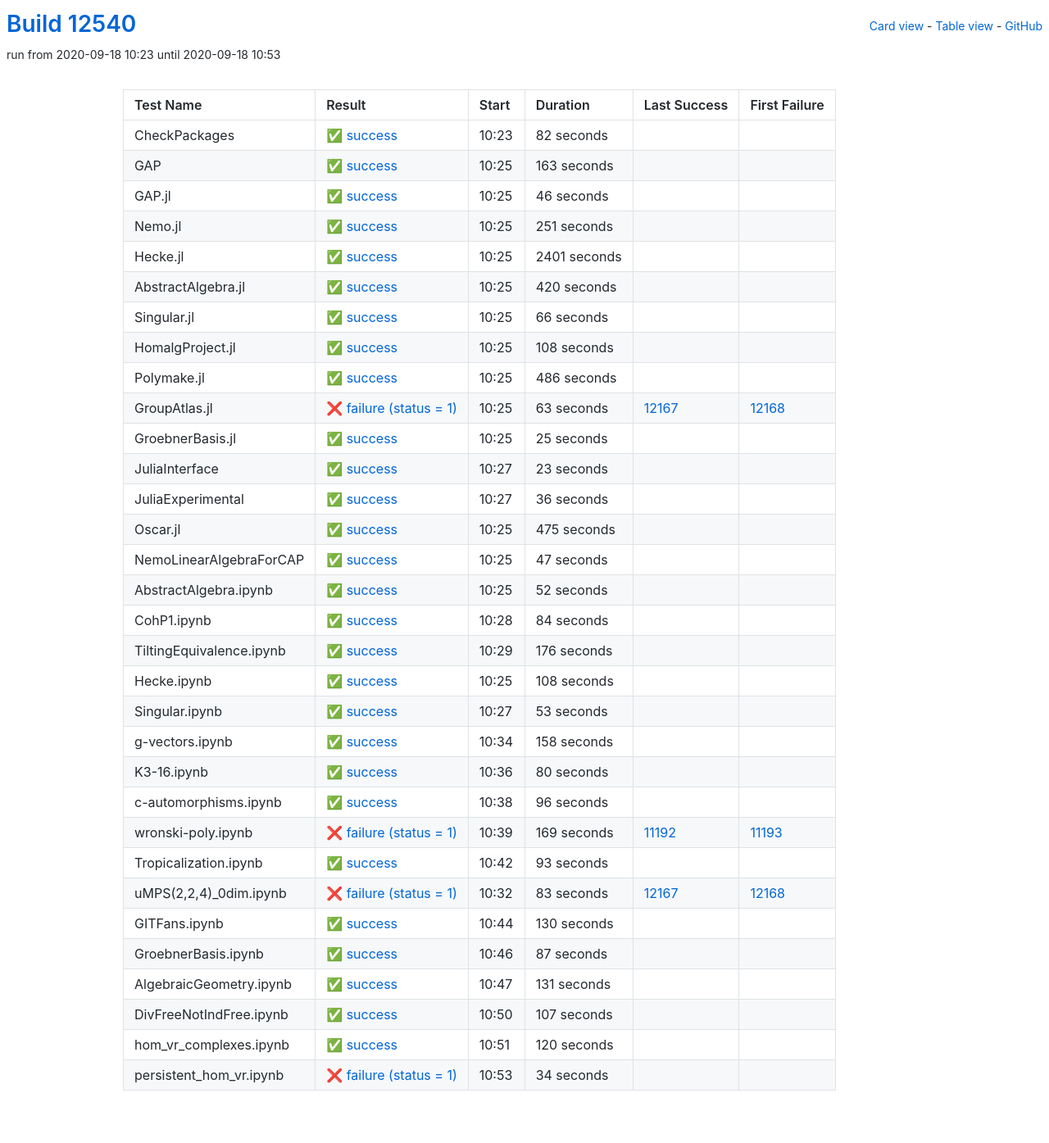
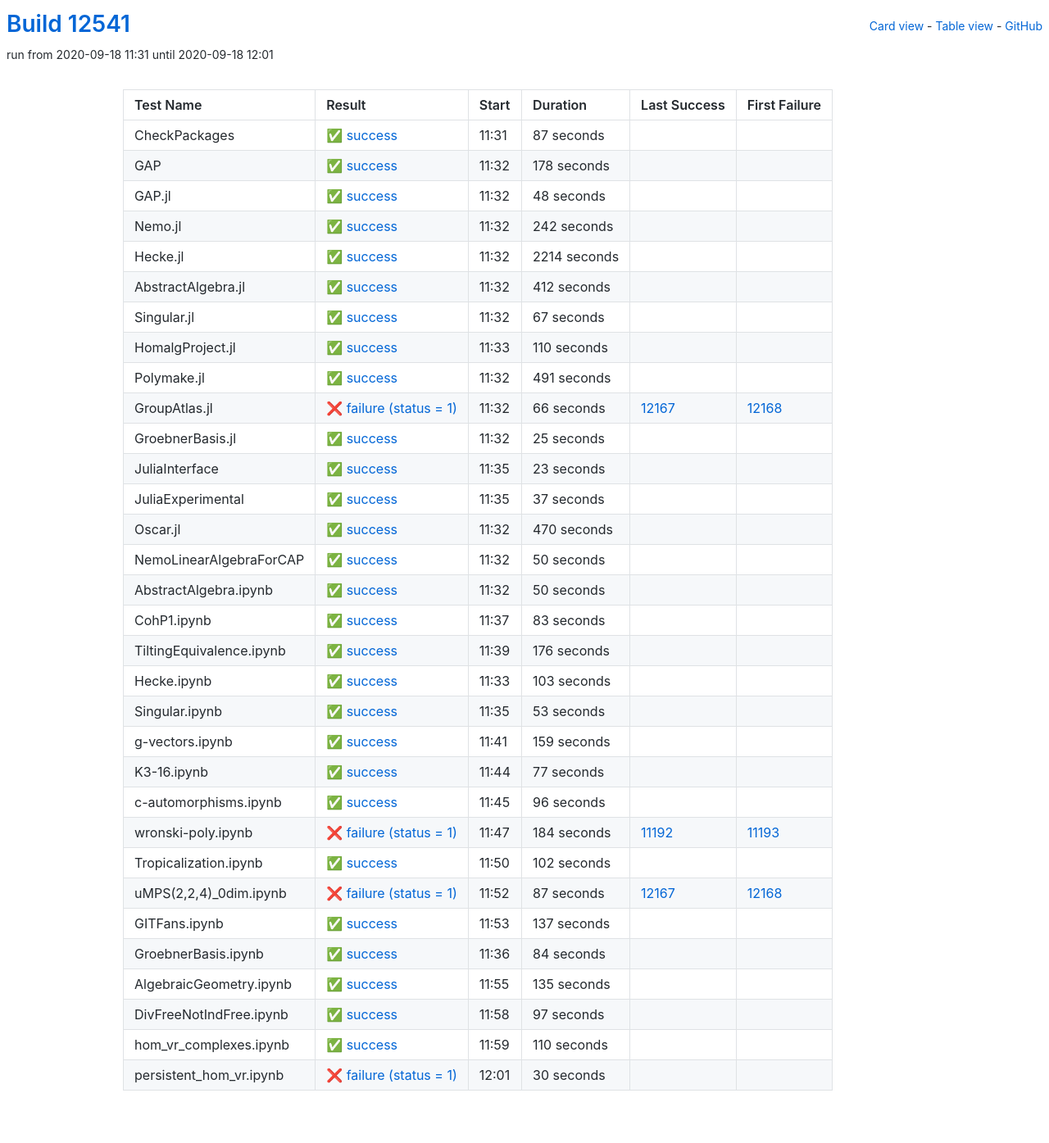
Before and after one commit to oscar-system/oscar-ci-status, a Jekyll site: the page built from table.html, in a window 1280 px wide. Shown: the whole page at 82% size. Built offline with Jekyll 4.4.1, drawn with Linux system fonts in a browser that asks for light colours.

Commit message:
Build #12541

```diff
--- a/_data/ci.yml
+++ b/_data/ci.yml
@@ -1,6 +1,6 @@
 ---
-build: 12540
-build_url: https://oscarci.mathematik.uni-kl.de/job/oscar/12540/
+build: 12541
+build_url: https://oscarci.mathematik.uni-kl.de/job/oscar/12541/
 job: oscar
 organization: oscar-system
 repo: oscar-ci-status
@@ -8,128 +8,128 @@
 tests:
 - name: CheckPackages
   id: checkpackages
-  log: https://oscarci.mathematik.uni-kl.de/job/oscar/12540/artifact/logs/build-12540/CheckPackages.log
-  start: 2020-09-18 10:23
+  log: https://oscarci.mathematik.uni-kl.de/job/oscar/12541/artifact/logs/build-12541/CheckPackages.log
+  start: 2020-09-18 11:31
   success: true
   exitcode: 0
   status: success
-  duration: 82
+  duration: 87
   last_success: false
   last_success_url:
   first_failure: false
   first_failure_url:
 - name: GAP
   id: gap
-  log: https://oscarci.mathematik.uni-kl.de/job/oscar/12540/artifact/logs/build-12540/GAP.log
-  start: 2020-09-18 10:25
+  log: https://oscarci.mathematik.uni-kl.de/job/oscar/12541/artifact/logs/build-12541/GAP.log
+  start: 2020-09-18 11:32
   success: true
   exitcode: 0
   status: success
-  duration: 163
+  duration: 178
   last_success: false
   last_success_url:
   first_failure: false
   first_failure_url:
 - name: GAP.jl
   id: gap-jl
-  log: https://oscarci.mathematik.uni-kl.de/job/oscar/12540/artifact/logs/build-12540/GAP.jl.log
-  start: 2020-09-18 10:25
+  log: https://oscarci.mathematik.uni-kl.de/job/oscar/12541/artifact/logs/build-12541/GAP.jl.log
+  start: 2020-09-18 11:32
   success: true
   exitcode: 0
   status: success
-  duration: 46
+  duration: 48
   last_success: false
   last_success_url:
   first_failure: false
   first_failure_url:
 - name: Nemo.jl
   id: nemo-jl
-  log: https://oscarci.mathematik.uni-kl.de/job/oscar/12540/artifact/logs/build-12540/Nemo.jl.log
-  start: 2020-09-18 10:25
+  log: https://oscarci.mathematik.uni-kl.de/job/oscar/12541/artifact/logs/build-12541/Nemo.jl.log
+  start: 2020-09-18 11:32
   success: true
   exitcode: 0
   status: success
-  duration: 251
+  duration: 242
   last_success: false
   last_success_url:
   first_failure: false
   first_failure_url:
 - name: Hecke.jl
   id: hecke-jl
-  log: https://oscarci.mathematik.uni-kl.de/job/oscar/12540/artifact/logs/build-12540/Hecke.jl.log
-  start: 2020-09-18 10:25
+  log: https://oscarci.mathematik.uni-kl.de/job/oscar/12541/artifact/logs/build-12541/Hecke.jl.log
+  start: 2020-09-18 11:32
   success: true
   exitcode: 0
   status: success
-  duration: 2401
+  duration: 2214
   last_success: false
   last_success_url:
   first_failure: false
   first_failure_url:
 - name: AbstractAlgebra.jl
   id: abstractalgebra-jl
-  log: https://oscarci.mathematik.uni-kl.de/job/oscar/12540/artifact/logs/build-12540/AbstractAlgebra.jl.log
-  start: 2020-09-18 10:25
+  log: https://oscarci.mathematik.uni-kl.de/job/oscar/12541/artifact/logs/build-12541/AbstractAlgebra.jl.log
+  start: 2020-09-18 11:32
   success: true
   exitcode: 0
   status: success
-  duration: 420
+  duration: 412
   last_success: false
   last_success_url:
   first_failure: false
   first_failure_url:
 - name: Singular.jl
   id: singular-jl
-  log: https://oscarci.mathematik.uni-kl.de/job/oscar/12540/artifact/logs/build-12540/Singular.jl.log
-  start: 2020-09-18 10:25
+  log: https://oscarci.mathematik.uni-kl.de/job/oscar/12541/artifact/logs/build-12541/Singular.jl.log
+  start: 2020-09-18 11:32
   success: true
   exitcode: 0
   status: success
-  duration: 66
+  duration: 67
   last_success: false
   last_success_url:
   first_failure: false
   first_failure_url:
 - name: HomalgProject.jl
   id: homalgproject-jl
-  log: https://oscarci.mathematik.uni-kl.de/job/oscar/12540/artifact/logs/build-12540/HomalgProject.jl.log
-  start: 2020-09-18 10:25
+  log: https://oscarci.mathematik.uni-kl.de/job/oscar/12541/artifact/logs/build-12541/HomalgProject.jl.log
+  start: 2020-09-18 11:33
   success: true
   exitcode: 0
   status: success
-  duration: 108
+  duration: 110
   last_success: false
   last_success_url:
   first_failure: false
   first_failure_url:
 - name: Polymake.jl
   id: polymake-jl
-  log: https://oscarci.mathematik.uni-kl.de/job/oscar/12540/artifact/logs/build-12540/Polymake.jl.log
-  start: 2020-09-18 10:25
+  log: https://oscarci.mathematik.uni-kl.de/job/oscar/12541/artifact/logs/build-12541/Polymake.jl.log
+  start: 2020-09-18 11:32
   success: true
   exitcode: 0
   status: success
-  duration: 486
+  duration: 491
   last_success: false
   last_success_url:
   first_failure: false
   first_failure_url:
 - name: GroupAtlas.jl
   id: groupatlas-jl
-  log: https://oscarci.mathematik.uni-kl.de/job/oscar/12540/artifact/logs/build-12540/GroupAtlas.jl.log
-  start: 2020-09-18 10:25
+  log: https://oscarci.mathematik.uni-kl.de/job/oscar/12541/artifact/logs/build-12541/GroupAtlas.jl.log
+  start: 2020-09-18 11:32
   success: false
   exitcode: 1
   status: failure
-  duration: 63
+  duration: 66
   last_success: 12167
   last_success_url: https://oscarci.mathematik.uni-kl.de/job/oscar/12167/
   first_failure: 12168
   first_failure_url: https://oscarci.mathematik.uni-kl.de/job/oscar/12168/
 - name: GroebnerBasis.jl
   id: groebnerbasis-jl
-  log: https://oscarci.mathematik.uni-kl.de/job/oscar/12540/artifact/logs/build-12540/GroebnerBasis.jl.log
-  start: 2020-09-18 10:25
+  log: https://oscarci.mathematik.uni-kl.de/job/oscar/12541/artifact/logs/build-12541/GroebnerBasis.jl.log
+  start: 2020-09-18 11:32
   success: true
   exitcode: 0
   status: success
@@ -140,8 +140,8 @@
   first_failure_url:
 - name: JuliaInterface
   id: juliainterface
-  log: https://oscarci.mathematik.uni-kl.de/job/oscar/12540/artifact/logs/build-12540/JuliaInterface.log
-  start: 2020-09-18 10:27
+  log: https://oscarci.mathematik.uni-kl.de/job/oscar/12541/artifact/logs/build-12541/JuliaInterface.log
+  start: 2020-09-18 11:35
   success: true
   exitcode: 0
   status: success
@@ -152,68 +152,68 @@
   first_failure_url:
 - name: JuliaExperimental
   id: juliaexperimental
-  log: https://oscarci.mathematik.uni-kl.de/job/oscar/12540/artifact/logs/build-12540/JuliaExperimental.log
-  start: 2020-09-18 10:27
+  log: https://oscarci.mathematik.uni-kl.de/job/oscar/12541/artifact/logs/build-12541/JuliaExperimental.log
+  start: 2020-09-18 11:35
   success: true
   exitcode: 0
   status: success
-  duration: 36
+  duration: 37
   last_success: false
   last_success_url:
   first_failure: false
   first_failure_url:
 - name: Oscar.jl
   id: oscar-jl
-  log: https://oscarci.mathematik.uni-kl.de/job/oscar/12540/artifact/logs/build-12540/Oscar.jl.log
-  start: 2020-09-18 10:25
+  log: https://oscarci.mathematik.uni-kl.de/job/oscar/12541/artifact/logs/build-12541/Oscar.jl.log
+  start: 2020-09-18 11:32
   success: true
   exitcode: 0
   status: success
-  duration: 475
+  duration: 470
   last_success: false
   last_success_url:
   first_failure: false
   first_failure_url:
 - name: NemoLinearAlgebraForCAP
   id: nemolinearalgebraforcap
-  log: https://oscarci.mathematik.uni-kl.de/job/oscar/12540/artifact/logs/build-12540/NemoLinearAlgebraForCAP.log
-  start: 2020-09-18 10:25
+  log: https://oscarci.mathematik.uni-kl.de/job/oscar/12541/artifact/logs/build-12541/NemoLinearAlgebraForCAP.log
+  start: 2020-09-18 11:32
   success: true
   exitcode: 0
   status: success
-  duration: 47
+  duration: 50
   last_success: false
   last_success_url:
   first_failure: false
   first_failure_url:
 - name: AbstractAlgebra.ipynb
   id: abstractalgebra-ipynb
-  log: https://oscarci.mathematik.uni-kl.de/job/oscar/12540/artifact/logs/build-12540/AbstractAlgebra.ipynb.log
-  start: 2020-09-18 10:25
+  log: https://oscarci.mathematik.uni-kl.de/job/oscar/12541/artifact/logs/build-12541/AbstractAlgebra.ipynb.log
+  start: 2020-09-18 11:32
   success: true
   exitcode: 0
   status: success
-  duration: 52
+  duration: 50
   last_success: false
   last_success_url:
   first_failure: false
   first_failure_url:
 - name: CohP1.ipynb
   id: cohp1-ipynb
-  log: https://oscarci.mathematik.uni-kl.de/job/oscar/12540/artifact/logs/build-12540/CohP1.ipynb.log
-  start: 2020-09-18 10:28
+  log: https://oscarci.mathematik.uni-kl.de/job/oscar/12541/artifact/logs/build-12541/CohP1.ipynb.log
+  start: 2020-09-18 11:37
   success: true
   exitcode: 0
   status: success
-  duration: 84
+  duration: 83
   last_success: false
   last_success_url:
   first_failure: false
   first_failure_url:
 - name: TiltingEquivalence.ipynb
   id: tiltingequivalence-ipynb
-  log: https://oscarci.mathematik.uni-kl.de/job/oscar/12540/artifact/logs/build-12540/TiltingEquivalence.ipynb.log
-  start: 2020-09-18 10:29
+  log: https://oscarci.mathematik.uni-kl.de/job/oscar/12541/artifact/logs/build-12541/TiltingEquivalence.ipynb.log
+  start: 2020-09-18 11:39
   success: true
   exitcode: 0
   status: success
@@ -224,20 +224,20 @@
   first_failure_url:
 - name: Hecke.ipynb
   id: hecke-ipynb
-  log: https://oscarci.mathematik.uni-kl.de/job/oscar/12540/artifact/logs/build-12540/Hecke.ipynb.log
-  start: 2020-09-18 10:25
+  log: https://oscarci.mathematik.uni-kl.de/job/oscar/12541/artifact/logs/build-12541/Hecke.ipynb.log
+  start: 2020-09-18 11:33
   success: true
   exitcode: 0
   status: success
-  duration: 108
+  duration: 103
   last_success: false
   last_success_url:
   first_failure: false
   first_failure_url:
 - name: Singular.ipynb
   id: singular-ipynb
-  log: https://oscarci.mathematik.uni-kl.de/job/oscar/12540/artifact/logs/build-12540/Singular.ipynb.log
-  start: 2020-09-18 10:27
+  log: https://oscarci.mathematik.uni-kl.de/job/oscar/12541/artifact/logs/build-12541/Singular.ipynb.log
+  start: 2020-09-18 11:35
   success: true
   exitcode: 0
   status: success
@@ -248,32 +248,32 @@
   first_failure_url:
 - name: g-vectors.ipynb
   id: g-vectors-ipynb
-  log: https://oscarci.mathematik.uni-kl.de/job/oscar/12540/artifact/logs/build-12540/g-vectors.ipynb.log
-  start: 2020-09-18 10:34
+  log: https://oscarci.mathematik.uni-kl.de/job/oscar/12541/artifact/logs/build-12541/g-vectors.ipynb.log
+  start: 2020-09-18 11:41
   success: true
   exitcode: 0
   status: success
-  duration: 158
+  duration: 159
   last_success: false
   last_success_url:
   first_failure: false
   first_failure_url:
 - name: K3-16.ipynb
   id: k3-16-ipynb
-  log: https://oscarci.mathematik.uni-kl.de/job/oscar/12540/artifact/logs/build-12540/K3-16.ipynb.log
-  start: 2020-09-18 10:36
+  log: https://oscarci.mathematik.uni-kl.de/job/oscar/12541/artifact/logs/build-12541/K3-16.ipynb.log
+  start: 2020-09-18 11:44
   success: true
   exitcode: 0
   status: success
-  duration: 80
+  duration: 77
   last_success: false
   last_success_url:
   first_failure: false
   first_failure_url:
 - name: c-automorphisms.ipynb
   id: c-automorphisms-ipynb
-  log: https://oscarci.mathematik.uni-kl.de/job/oscar/12540/artifact/logs/build-12540/c-automorphisms.ipynb.log
-  start: 2020-09-18 10:38
+  log: https://oscarci.mathematik.uni-kl.de/job/oscar/12541/artifact/logs/build-12541/c-automorphisms.ipynb.log
+  start: 2020-09-18 11:45
   success: true
   exitcode: 0
   status: success
@@ -284,108 +284,108 @@
   first_failure_url:
 - name: wronski-poly.ipynb
   id: wronski-poly-ipynb
-  log: https://oscarci.mathematik.uni-kl.de/job/oscar/12540/artifact/logs/build-12540/wronski-poly.ipynb.log
-  start: 2020-09-18 10:39
+  log: https://oscarci.mathematik.uni-kl.de/job/oscar/12541/artifact/logs/build-12541/wronski-poly.ipynb.log
+  start: 2020-09-18 11:47
   success: false
   exitcode: 1
   status: failure
-  duration: 169
+  duration: 184
   last_success: 11192
   last_success_url: https://oscarci.mathematik.uni-kl.de/job/oscar/11192/
   first_failure: 11193
   first_failure_url: https://oscarci.mathematik.uni-kl.de/job/oscar/11193/
 - name: Tropicalization.ipynb
   id: tropicalization-ipynb
-  log: https://oscarci.mathematik.uni-kl.de/job/oscar/12540/artifact/logs/build-12540/Tropicalization.ipynb.log
-  start: 2020-09-18 10:42
+  log: https://oscarci.mathematik.uni-kl.de/job/oscar/12541/artifact/logs/build-12541/Tropicalization.ipynb.log
+  start: 2020-09-18 11:50
   success: true
   exitcode: 0
   status: success
-  duration: 93
+  duration: 102
   last_success: false
   last_success_url:
   first_failure: false
   first_failure_url:
 - name: uMPS(2,2,4)_0dim.ipynb
   id: umps-2-2-4-0dim-ipynb
-  log: https://oscarci.mathematik.uni-kl.de/job/oscar/12540/artifact/logs/build-12540/uMPS-2-2-4-_0dim.ipynb.log
-  start: 2020-09-18 10:32
+  log: https://oscarci.mathematik.uni-kl.de/job/oscar/12541/artifact/logs/build-12541/uMPS-2-2-4-_0dim.ipynb.log
+  start: 2020-09-18 11:52
   success: false
   exitcode: 1
   status: failure
-  duration: 83
+  duration: 87
   last_success: 12167
   last_success_url: https://oscarci.mathematik.uni-kl.de/job/oscar/12167/
   first_failure: 12168
   first_failure_url: https://oscarci.mathematik.uni-kl.de/job/oscar/12168/
 - name: GITFans.ipynb
   id: gitfans-ipynb
-  log: https://oscarci.mathematik.uni-kl.de/job/oscar/12540/artifact/logs/build-12540/GITFans.ipynb.log
-  start: 2020-09-18 10:44
+  log: https://oscarci.mathematik.uni-kl.de/job/oscar/12541/artifact/logs/build-12541/GITFans.ipynb.log
+  start: 2020-09-18 11:53
   success: true
   exitcode: 0
   status: success
-  duration: 130
+  duration: 137
   last_success: false
   last_success_url:
   first_failure: false
   first_failure_url:
 - name: GroebnerBasis.ipynb
   id: groebnerbasis-ipynb
-  log: https://oscarci.mathematik.uni-kl.de/job/oscar/12540/artifact/logs/build-12540/GroebnerBasis.ipynb.log
-  start: 2020-09-18 10:46
+  log: https://oscarci.mathematik.uni-kl.de/job/oscar/12541/artifact/logs/build-12541/GroebnerBasis.ipynb.log
+  start: 2020-09-18 11:36
   success: true
   exitcode: 0
   status: success
-  duration: 87
+  duration: 84
   last_success: false
   last_success_url:
   first_failure: false
   first_failure_url:
 - name: AlgebraicGeometry.ipynb
   id: algebraicgeometry-ipynb
-  log: https://oscarci.mathematik.uni-kl.de/job/oscar/12540/artifact/logs/build-12540/AlgebraicGeometry.ipynb.log
-  start: 2020-09-18 10:47
+  log: https://oscarci.mathematik.uni-kl.de/job/oscar/12541/artifact/logs/build-12541/AlgebraicGeometry.ipynb.log
+  start: 2020-09-18 11:55
   success: true
   exitcode: 0
   status: success
-  duration: 131
+  duration: 135
   last_success: false
   last_success_url:
   first_failure: false
   first_failure_url:
 - name: DivFreeNotIndFree.ipynb
   id: divfreenotindfree-ipynb
-  log: https://oscarci.mathematik.uni-kl.de/job/oscar/12540/artifact/logs/build-12540/DivFreeNotIndFree.ipynb.log
-  start: 2020-09-18 10:50
+  log: https://oscarci.mathematik.uni-kl.de/job/oscar/12541/artifact/logs/build-12541/DivFreeNotIndFree.ipynb.log
+  start: 2020-09-18 11:58
   success: true
   exitcode: 0
   status: success
-  duration: 107
+  duration: 97
   last_success: false
   last_success_url:
   first_failure: false
   first_failure_url:
 - name: hom_vr_complexes.ipynb
   id: hom-vr-complexes-ipynb
-  log: https://oscarci.mathematik.uni-kl.de/job/oscar/12540/artifact/logs/build-12540/hom_vr_complexes.ipynb.log
-  start: 2020-09-18 10:51
+  log: https://oscarci.mathematik.uni-kl.de/job/oscar/12541/artifact/logs/build-12541/hom_vr_complexes.ipynb.log
+  start: 2020-09-18 11:59
   success: true
   exitcode: 0
   status: success
-  duration: 120
+  duration: 110
   last_success: false
   last_success_url:
   first_failure: false
   first_failure_url:
 - name: persistent_hom_vr.ipynb
   id: persistent-hom-vr-ipynb
-  log: https://oscarci.mathematik.uni-kl.de/job/oscar/12540/artifact/logs/build-12540/persistent_hom_vr.ipynb.log
-  start: 2020-09-18 10:53
+  log: https://oscarci.mathematik.uni-kl.de/job/oscar/12541/artifact/logs/build-12541/persistent_hom_vr.ipynb.log
+  start: 2020-09-18 12:01
   success: false
   exitcode: 1
   status: failure
-  duration: 34
+  duration: 30
   last_success: false
   last_success_url:
   first_failure: false
```
Also changed, not shown: README.md.
